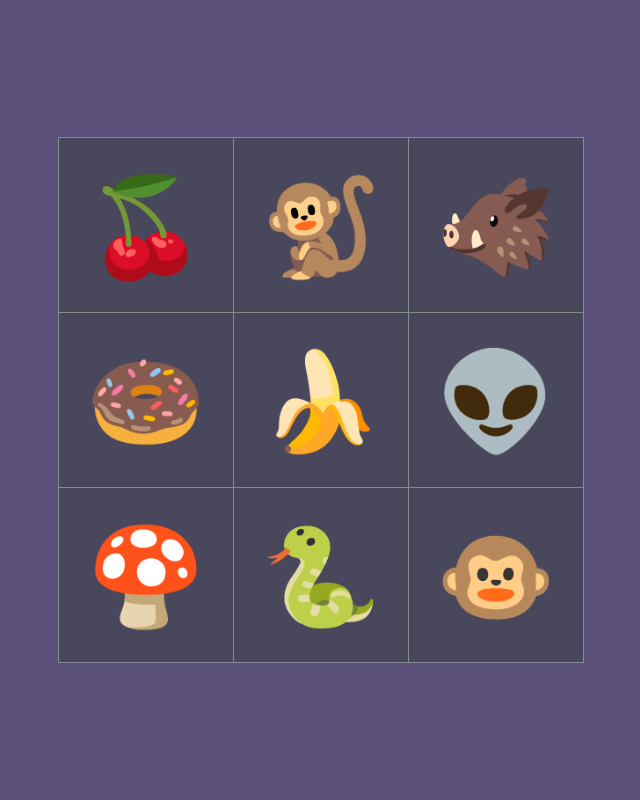
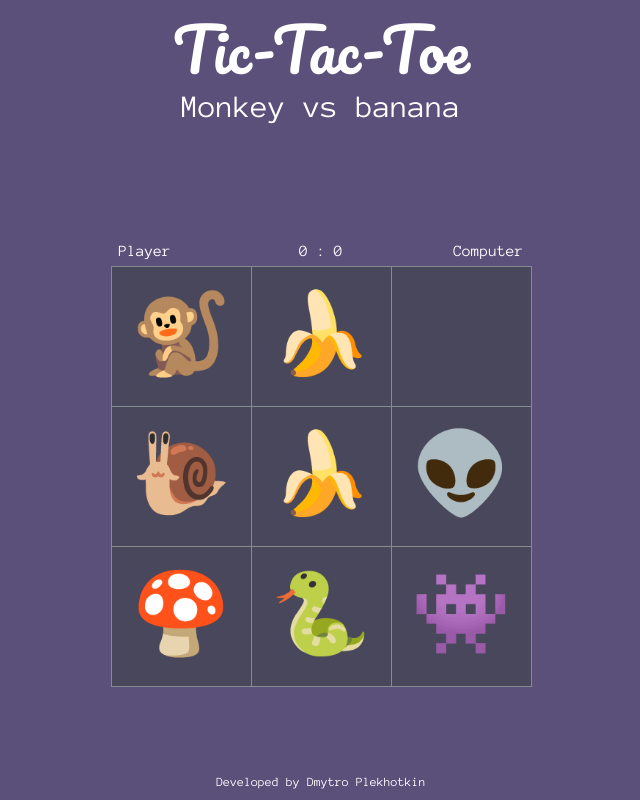
Before and after one commit to plekhotkindmytro/Tic-Tac-Toe, a plain HTML site: page index.html in a window 1280 px wide. Shown: the whole page, without its empty margins (319-959 px from the left). Drawn offline with Linux system fonts and the light colour scheme.

Commit message:
Add more styles

```diff
--- a/index.html
+++ b/index.html
@@ -15,18 +15,34 @@
 <body>
 
     <div class="content-wrapper">
+
+        <header class="header">
+            <h1>Tic-Tac-Toe</h1>
+            <h3>Monkey vs banana</h3>
+        </header>
         <section id="game">
+            <div id="results">
+                <div id="player1">
+                    <span id="player1-name">Player</span>
+                    <span id="player1-score">0</span>
+                </div>
+                <span>&nbsp;:&nbsp;</span>
+                <div id="player2">
+                    <span id="player2-score">0</span>
+                    <span id="player2-name">Computer</span>
+                </div>
+            </div>
 
-            <table id="game-board" class="table table-bordered d-none">
+            <table id="game-board" class="table table-bordered">
                 <tr>
                     <td>
-                        &#127826;
+                        &#128018;
                     </td>
-                    <td>&#128018;</td>
-                    <td>&#128023;</td>
+                    <td>&#127820;</td>
+                    <td></td>
                 </tr>
                 <tr>
-                    <td>&#127849;</td>
+                    <td>&#128012;</td>
                     <td>&#127820;</td>
                     <td>&#128125;</td>
                 </tr>
@@ -35,11 +51,15 @@
                     </td>
                     <td>&#128013;
                     </td>
-                    <td>&#128053;
+                    <td>&#128126;
                     </td>
                 </tr>
             </table>
         </section>
+
+        <footer class="footer">
+            Developed by Dmytro Plekhotkin
+        </footer>
     </div>
     <!-- jQuery first, then Tether, then Bootstrap JS. -->
     <script src="jquery-3.2.1.min.js"></script>
--- a/scripts.js
+++ b/scripts.js
@@ -1,8 +1,4 @@
-$(document).ready(function () {
-    $("#game-board").removeClass("d-none");
-    $("#game").css("width", "auto");
-    $("#game").css("height", "auto");
-});
+$(document).ready(function () {});
 
 
 
--- a/styles.css
+++ b/styles.css
@@ -1,3 +1,4 @@
+@import url('https://fonts.googleapis.com/css?family=Pacifico|Source+Code+Pro:200|Anonymous+Pro');
 html,
 body {
     width: 100%;
@@ -6,41 +7,76 @@ body {
 
 body {
     background-color: #5B507A;
+    text-align: center;
+    font-family: 'Anonymous Pro', monospace;
+    color: white;
+}
+
+a,
+a:hover {
+    color: white;
+}
+
+h1 {
+    font-size: 2rem;
+    font-weight: 300;
+    line-height: 1.1;
+    font-family: 'Pacifico';
+}
+
+h3 {
+    font-size: 1rem;
+    margin-bottom: 2rem;
 }
 
 .table td {
     text-align: center;
     vertical-align: middle;
-    font-size: 3rem;
+    font-size: 2rem;
     width: 100px;
     height: 100px;
     padding: 0;
 }
 
+@media (min-width: 300px) {
+    h1 {
+        font-size: 2rem;
+    }
+    h3 {
+        font-size: 1rem;
+    }
+    .table td {
+        font-size: 3rem;
+        width: 100px;
+        height: 100px;
+    }
+}
+
 @media (min-width: 576px) {
+    h1 {
+        font-size: 2.75rem;
+    }
+    h3 {
+        font-size: 1.5rem;
+    }
     .table td {
         font-size: 4rem;
         width: 125px;
         height: 125px;
-        max-width: 100%;
     }
 }
 
 @media (min-width: 768px) {
+    h1 {
+        font-size: 3.75rem;
+    }
+    h3 {
+        font-size: 2rem;
+    }
     .table td {
         font-size: 5rem;
-        width: 150px;
-        height: 150px;
-        max-width: 100%;
-    }
-}
-
-@media (min-width: 992px) {
-    .table td {
-        font-size: 6rem;
-        width: 175px;
-        height: 175px;
-        max-width: 100%;
+        width: 140px;
+        height: 140px;
     }
 }
 
@@ -48,15 +84,14 @@ body {
     width: 100%;
     height: 100%;
     display: flex;
-    justify-content: center;
+    flex-direction: column;
+    justify-content: space-between;
     align-items: center;
 }
-
 
 .table {
     margin-bottom: 0;
     background-color: #49475B;
-
     /*
     49475B
     E3C567
@@ -69,6 +104,27 @@ body {
     border: 1px solid #848C8E;
 }
 
+.header {
+    margin-top: 1rem;
+}
+
+.footer {
+    font-size: 0.8rem;
+    padding: 0.5rem;
+}
+
+#player1,
+#player2 {
+    width: 100%;
+    display: flex;
+    justify-content: space-between
+}
+
+#results {
+    padding: 0.2rem 0.5rem;
+    display: flex;
+    justify-content: space-between;
+}
 
 #game {
     /*
```
